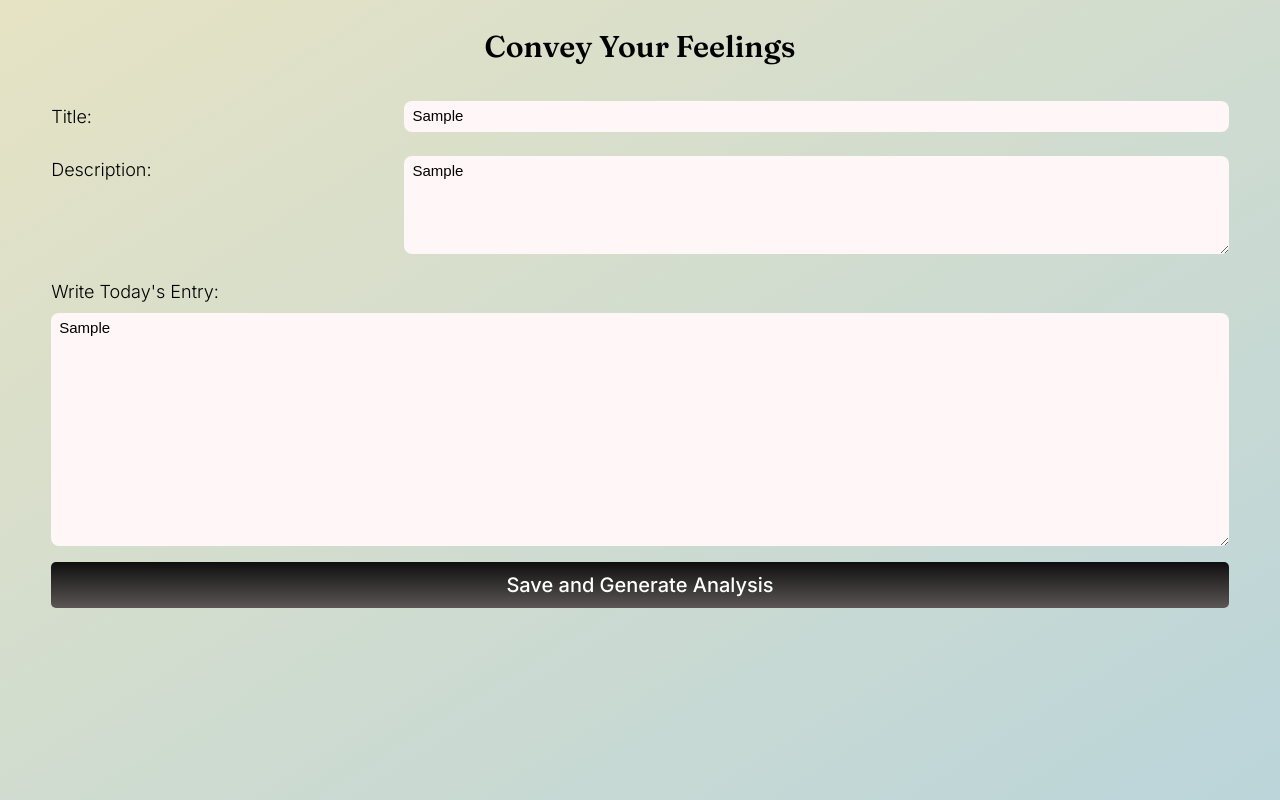
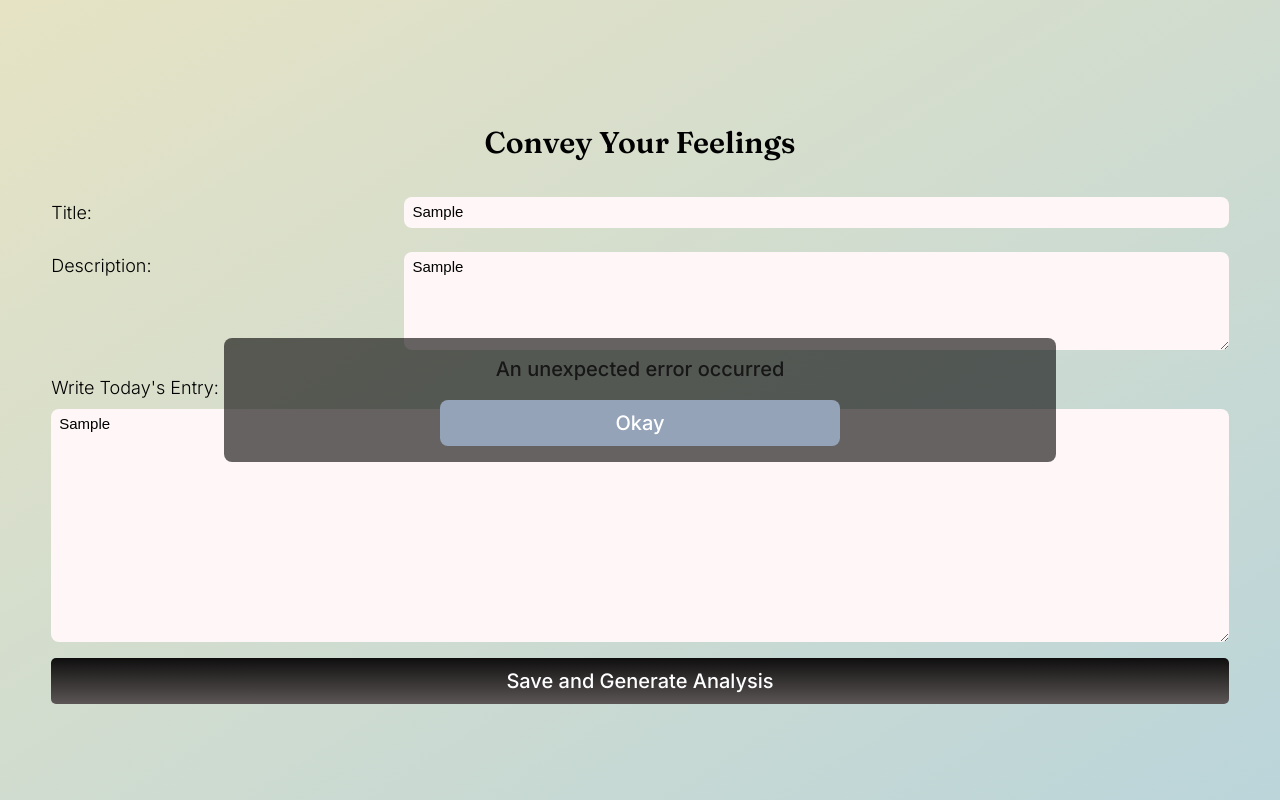
Before and after one commit to SHIVAM-KUMAR-59/sooth-mind, a Next.js app: page /journal/create-journal in a window 1280 px wide. Both pictures are taken after typing "Sample", "Sample", "Sample" into the empty fields and a click on the button "Save and Generate Analysis". Built offline with nearby package versions, Linux system fonts and the light colour scheme; a web font is replaced by a local one.

Commit message:
Backend Integrated

```diff
--- a/components/Hero.js
+++ b/components/Hero.js
@@ -8,11 +8,13 @@ import { useEffect, useState } from 'react'
 
 const Hero = ({ session }) => {
   const [route, setRoute] = useState('/auth/signin')
+
   useEffect(() => {
     if (session) {
       setRoute('/journal/create-journal')
     }
-  })
+  }, [session])
+
   return (
     <section className="relative min-h-screen flex items-center justify-center p-3">
       <div className="w-full h-full flex flex-col justify-center items-center gap-4">
@@ -29,8 +31,11 @@ const Hero = ({ session }) => {
         </div>
         <div className="group w-[90%] lg:w-[60%] mx-auto mt-3">
           <Link
-            href={route}
-            className="text-center mx-auto px-2 py-3 w-[70%]  rounded-[8px] bg-black cursor-pointer hover:bg-[#292929] flex justify-center gap-3 items-center roboto-bold text-[18px] md:text-[25px] lg:text-[30px] xl:text-[35px] sm:mt-4 hover:scale-105 hover:shadow-lg transition-all duration-200"
+            href={{
+              pathname: route,
+              query: session ? { session: JSON.stringify(session) } : {},
+            }}
+            className="text-center mx-auto px-2 py-3 w-[70%] rounded-[8px] bg-black cursor-pointer hover:bg-[#292929] flex justify-center gap-3 items-center roboto-bold text-[18px] md:text-[25px] lg:text-[30px] xl:text-[35px] sm:mt-4 hover:scale-105 hover:shadow-lg transition-all duration-200"
           >
             Begin Your Journey
             <FontAwesomeIcon
--- a/pages/api/create-journal.js
+++ b/pages/api/create-journal.js
@@ -7,6 +7,7 @@ export default async function handler(req, res) {
   await configDB()
 
   if (req.method === 'POST') {
+    console.log('HIT')
     const { title, description, content, userId } = req.body
 
     if (!title || !description || !content || !userId) {
@@ -21,7 +22,7 @@ export default async function handler(req, res) {
       if (existingJournal) {
         return res
           .status(400)
-          .json({ success: false, message: 'Journal already exists' })
+          .send({ success: false, message: 'Journal already exists' })
       }
 
       // Get sentiment analysis
--- a/pages/journal/create-journal.js
+++ b/pages/journal/create-journal.js
@@ -1,8 +1,25 @@
 import '@/app/styles.css'
 import '@/app/globals.css'
 import { useForm } from 'react-hook-form'
+import axios from 'axios'
+
+import { useRouter } from 'next/router'
+import { useEffect, useState } from 'react'
+import Link from 'next/link'
 
 const CreateJournal = () => {
+  const router = useRouter()
+  const [session, setSession] = useState(null)
+  const [message, setMessage] = useState(null)
+
+  useEffect(() => {
+    if (router.query.session) {
+      setSession(JSON.parse(router.query.session))
+    }
+  }, [router.query.session])
+
+  console.log(session?.user?.id)
+
   const {
     register,
     handleSubmit,
@@ -10,11 +27,26 @@ const CreateJournal = () => {
     formState: { errors },
   } = useForm()
   const onSubmit = async (data) => {
-    console.log(data)
+    try {
+      data.userId = session.user.id
+      const response = await axios.post('/api/create-journal', data)
+      console.log('response', response)
+      if (response.status === 201) {
+        setMessage('Journal created successfully')
+      } else {
+        setMessage('Error creating journal')
+      }
+    } catch (error) {
+      if (error.response && error.response.status === 400) {
+        setMessage(error.response.data.message)
+      } else {
+        setMessage('An unexpected error occurred')
+      }
+    }
   }
   return (
     <>
-      <main className="min-h-screen bg-gradient-to-br from-[#E6E3C4] to-[#BBD5DA]">
+      <main className="min-h-screen bg-gradient-to-br from-[#E6E3C4] to-[#BBD5DA] relative flex justify-center items-center">
         <div className="w-full flex flex-col justify-center items-center">
           <div className="text-center">
             <h1 className="text-[30px] fraunces-semiBold text-black mt-6">
@@ -92,6 +124,19 @@ const CreateJournal = () => {
             </form>
           </div>
         </div>
+        {message && (
+          <div className="w-[65%] bg-black bg-opacity-60 absolute text-center p-4 inter-medium flex flex-col items-center justify-center gap-4 rounded-lg text-[20px]">
+            <div>{message}</div>
+            <div className="w-[50%]">
+              <Link
+                href="/"
+                className="text-white bg-slate-400 py-2 block w-full rounded-[8px] text-[20px] cursor-pointer"
+              >
+                Okay
+              </Link>
+            </div>
+          </div>
+        )}
       </main>
     </>
   )
```
Also changed, not shown: public/3822891-jovem-mulher-ame-se-gratis-vetor-removebg-preview.png (renamed from public/Signup.png).
